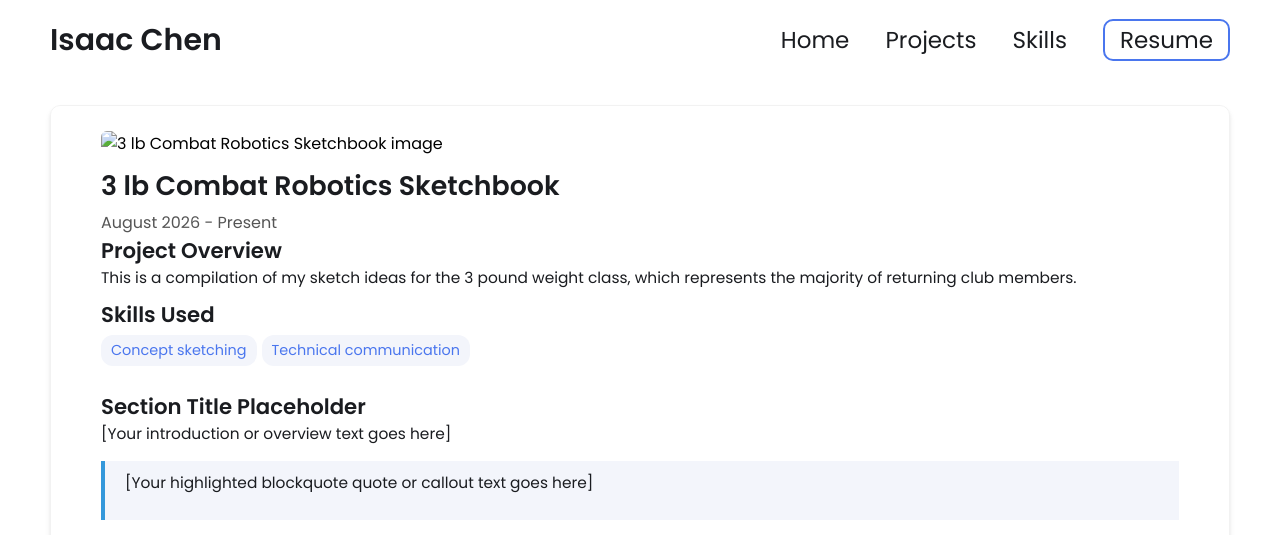
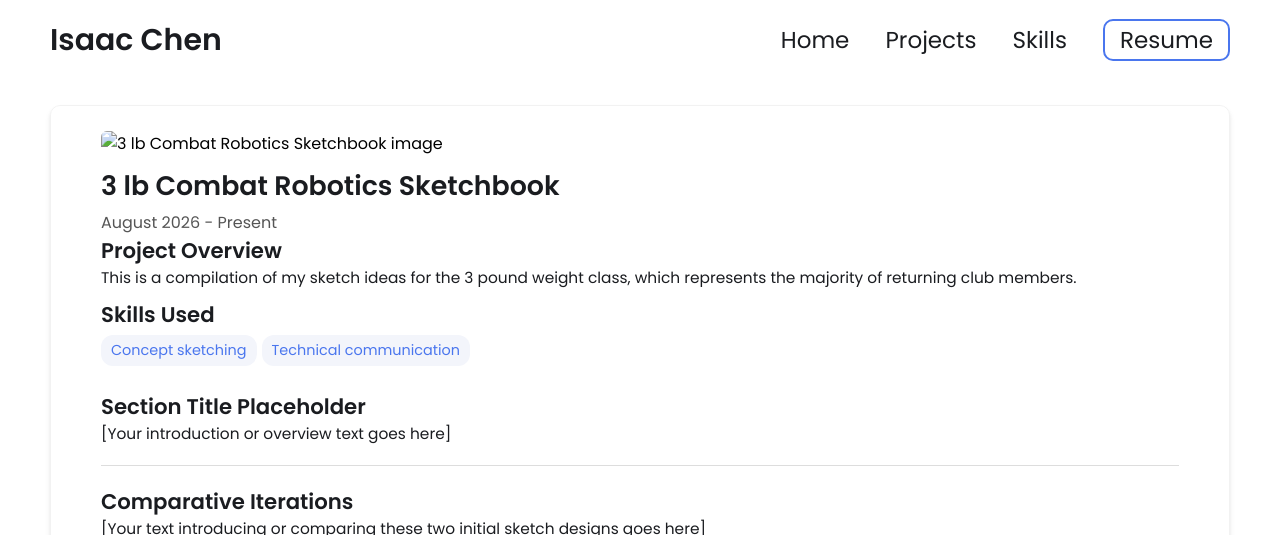
Before and after one commit to isaajnchen/isaajnchen.github.io, a Jekyll site: the page built from _projects/3 lb robotics sketchbook/index.md, in a window 1280 px wide and 1400 px high. Shown: the top 535 px of the window. Built offline with Jekyll 4.4.1, drawn with Linux system fonts in a browser that asks for light colours; some of the changed text lies outside the part shown; grey boxes are pictures that could not be loaded.

Commit message:
Update index.md

````diff
--- a/_projects/3 lb robotics sketchbook/index.md
+++ b/_projects/3 lb robotics sketchbook/index.md
@@ -14,59 +14,18 @@ main-image: /project2.jpg
 ## Section Title Placeholder
 [Your introduction or overview text goes here]
 
-> [Your highlighted blockquote quote or callout text goes here]
+---
+
+## Comparative Iterations
+[Your text introducing or comparing these two initial sketch designs goes here]
+
+{% include image-gallery.html images="sketch1.jpg, sketch2.jpg" height="350" %}
+<span style="font-size: 10px">[Your comparison caption for sketch 1 and sketch 2 goes here]</span>
 
 ---
 
-## Embedded Media Layout
-[Your context or description for the embedded asset goes here]
+## Final Selected Direction
+[Your text introducing the third, standalone sketch goes here]
 
-{% include image-gallery.html images="project2.jpg" height="400" %}
-<span style="font-size: 10px">[Your image caption or attribution link goes here]</span>
-
----
-
-## Video References Section
-[Your text explaining the following video links goes here]
-
-{% include youtube-video.html id="MhVw-MHGv4s" autoplay="false" %}
-{% include youtube-video.html id="XGC31lmdS6s" autoplay="true" %}
-{% include youtube-video.html id="tGCdLEQzde0" autoplay="false" width="900px" %}
-
----
-
-## External Research Gallery
-[Your text explaining the external images goes here]
-
-{% include image-gallery.html images="https://staticflickr.com, https://staticflickr.com" height="400"%}
-<span style="font-size: 10px">"Starship Test Flight Mission" from https://flickr.com</span>
-
----
-
-## Technical Specifications Table
-
-| [Header 1] | [Header 2] |
-|----------|----------|
-| [Row 1, Col 1] | [Row 1, Col 2] |
-| [Row 2, Col 1] | [Row 2, Col 2] |
-
----
-
-## Code Reference Block
-
-```python
-def start()
-  print("time to start!")
-```
-
-```javascript
-let x = 1;
-if (x === 1) {
-  let x = 2;
-  console.log(x);
-}
-console.log(x);
-```
-
-* [Your bullet point list item 1]
-* [Your bullet point list item 2]
+{% include image-gallery.html images="sketch3.jpg" height="450" %}
+<span style="font-size: 10px">[Your sketch 3 caption or label goes here]</span>
````
